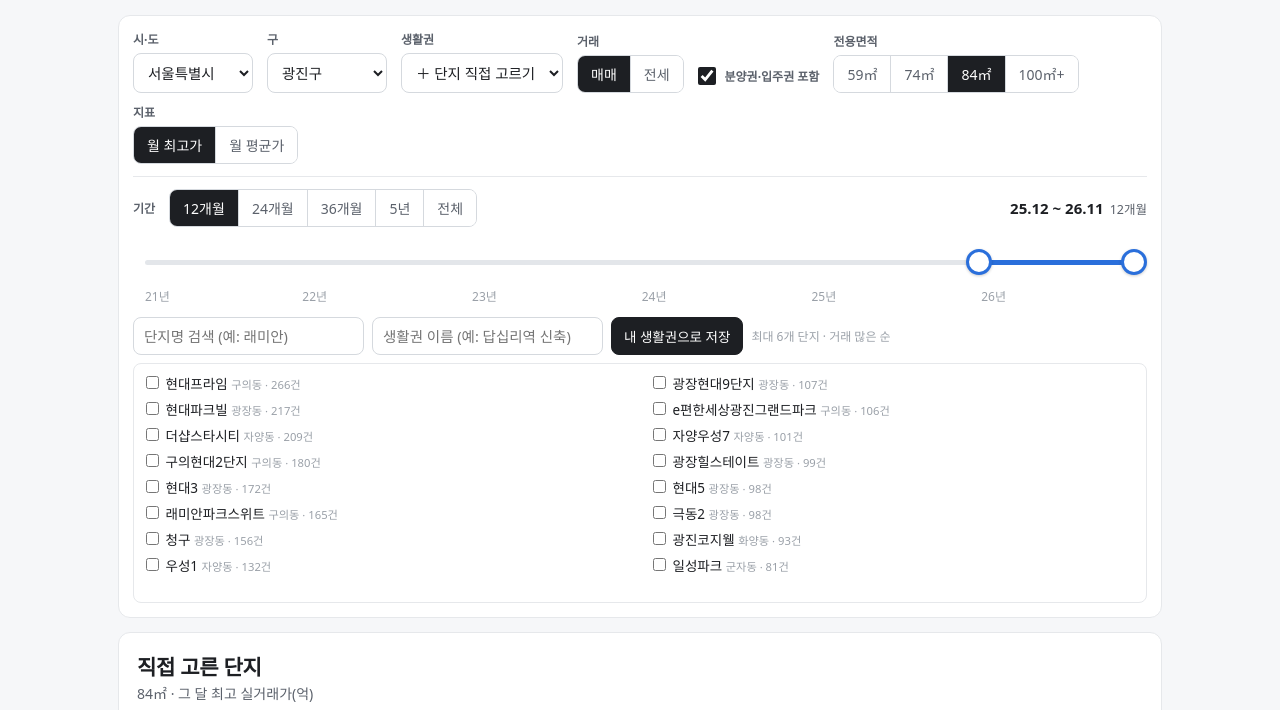
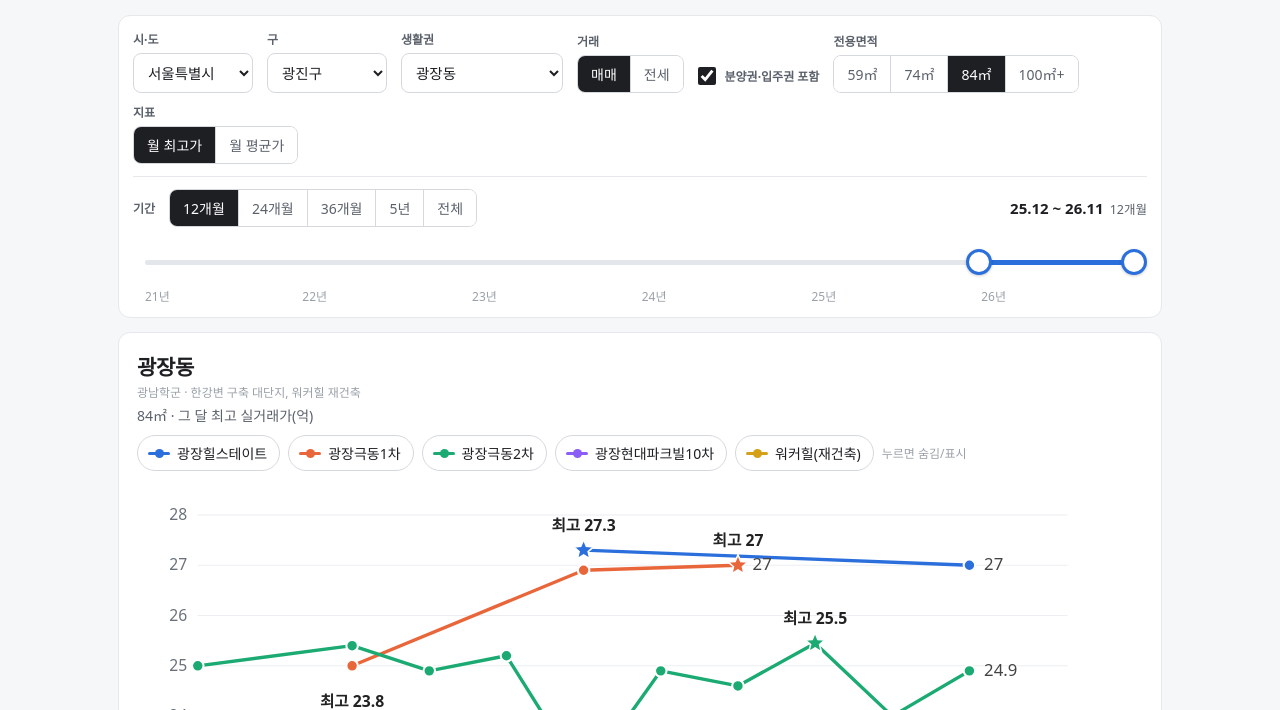
Before and after one commit to apexman01/silgeorae, a plain HTML site: page docs/index.html in a window 1280 px wide. Shown: the part 81-791 px from the top of the page. Drawn offline with Linux system fonts and the light colour scheme.

Commit message:
성동구·광진구 생활권 추가, 띄어쓰기 다른 단지명 합치기
Co-Authored-By: Claude Opus 5.5 <noreply@anthropic.com>
Claude-Session: https://claude.ai/code/session_014Zff4FQ18iQVd2LJq4HuKV

```diff
--- a/docs/index.html
+++ b/docs/index.html
@@ -155,6 +155,7 @@ const INDEX = window.DATA_INDEX || { regions: {}, months: [] };
 let DATA = null, PRESALE = [], CX = [];
 function srcRows() { return state.type === "sale" ? (state.presale ? DATA.sale.concat(PRESALE) : DATA.sale) : DATA.jeonse; }
 const $ = id => document.getElementById(id);
+const norm = s => String(s).replace(/\s+/g, "").toLowerCase();
 
 /* ---------- 데이터: 구를 고를 때 그 구 파일만 불러오기 ---------- */
 const allMonths = INDEX.months;
@@ -237,11 +238,17 @@ function renderPicker() {
   const q = $("pickSearch").value.trim();
   const counts = {};
   srcRows().forEach(r => { counts[r[0]] = (counts[r[0]] || 0) + 1; });
-  const list = CX.filter(c => c.sido === state.sido && c.gu === state.gu && (!q || c.name.includes(q)))
-    .sort((a, b) => (counts[b.i] || 0) - (counts[a.i] || 0));
+  // 띄어쓰기만 다른 이름(분양권 자료 등)은 하나로 합쳐 보여주기
+  const merged = {};
+  CX.filter(c => !q || norm(c.name).includes(norm(q))).forEach(c => {
+    const k = norm(c.name), m = merged[k] || (merged[k] = { name: c.name, dong: c.dong, n: 0, best: -1 });
+    const n = counts[c.i] || 0; m.n += n;
+    if (n > m.best) { m.best = n; m.name = c.name; m.dong = c.dong; }
+  });
+  const list = Object.values(merged).sort((a, b) => b.n - a.n);
   $("pickList").innerHTML = list.map(c => {
     const on = state.picked.includes(c.name);
-    return `<label><input type="checkbox" data-n="${c.name}" ${on ? "checked" : ""}> ${c.name} <small>${c.dong} · ${counts[c.i] || 0}건</small></label>`;
+    return `<label><input type="checkbox" data-n="${c.name}" ${on ? "checked" : ""}> ${c.name} <small>${c.dong} · ${c.n}건</small></label>`;
   }).join("") || `<div class="hint">검색 결과가 없어요</div>`;
   $("pickList").querySelectorAll("input").forEach(cb => cb.onchange = () => {
     const n = cb.dataset.n;
@@ -294,14 +301,18 @@ function currentComplexes() {
   const z = zonesFor(state.sido, state.gu)[state.zone];
   const names = (z.kind === "base") ? z.complexes : state.picked;
   return names.map(n => {
-    const c = CX.find(x => x.name === n && x.gu === state.gu && x.sido === state.sido);
-    return { name: n, label: (z.short && z.short[n]) || n, cx: c };
+    // "이름1|이름2"처럼 적으면 여러 이름을 한 단지로 합침. 띄어쓰기 차이는 자동으로 합침
+    // "이름@동"처럼 적으면 그 동의 단지만 (같은 이름이 여러 동에 있을 때)
+    const parts = n.split("|").map(p => { const [nm, dong] = p.split("@"); return { nm: norm(nm), dong }; });
+    const cxs = CX.filter(x => parts.some(p => p.nm === norm(x.name) && (!p.dong || x.dong.startsWith(p.dong))));
+    const built = cxs.map(x => x.built).filter(Boolean).sort()[0] || "-";
+    return { name: n, label: (z.short && z.short[n]) || n.split("|")[0].split("@")[0], cx: cxs.length ? { ...cxs[0], built } : null, idxs: new Set(cxs.map(x => x.i)) };
   });
 }
-function seriesFor(cxIdx) {
+function seriesFor(idxs) {
   const [lo, hi] = AREA_BANDS[state.area];
   const months = visMonths(), m0 = months[0], m1 = months[months.length - 1];
-  const rows = srcRows().filter(r => r[0] === cxIdx && r[1] >= lo && r[1] < hi && r[2] >= m0 && r[2] <= m1);
+  const rows = srcRows().filter(r => idxs.has(r[0]) && r[1] >= lo && r[1] < hi && r[2] >= m0 && r[2] <= m1);
   const chartRows = state.type === "jeonse" ? rows.filter(r => !r[6]) : rows;   // 전세 그래프는 신규 계약만
   const byM = {};
   chartRows.forEach(r => { (byM[r[2]] = byM[r[2]] || []).push(r); });
@@ -334,7 +345,7 @@ function render() {
   const metricLabel = state.metric === "max" ? "그 달 최고" : "그 달 평균";
   const title = z.kind === "pick" ? "직접 고른 단지" : z.name;
 
-  const series = list.map((c, k) => ({ ...c, color: COLORS[k % COLORS.length], ...(c.cx ? seriesFor(c.cx.i) : { pts: [], rows: [] }) }));
+  const series = list.map((c, k) => ({ ...c, color: COLORS[k % COLORS.length], ...(c.cx ? seriesFor(c.idxs) : { pts: [], rows: [] }) }));
   const shown = series.filter(s => !state.hidden.has(s.name));
   const vals = shown.flatMap(s => s.pts.filter(Boolean).map(p => p.v));
 
--- a/docs/lifezones.js
+++ b/docs/lifezones.js
@@ -46,6 +46,66 @@ window.LIFEZONES = {
           "장안현대홈타운(336)": "장안현대홈타운"
         }
       }
+    ],
+    "성동구": [
+      {
+        id: "sd-seongsu",
+        name: "성수",
+        note: "IT·패션·카페 상권 + 성수전략정비구역(한강변 초고층)",
+        complexes: ["트리마제", "아크로서울포레스트", "강변임광", "서울숲대림", "동아@성수동1가"],
+        short: { "강변임광": "강변임광(4지구)", "동아@성수동1가": "동아(성수)" }
+      },
+      {
+        id: "sd-wangsimni-haengdang",
+        name: "왕십리·행당",
+        note: "왕십리뉴타운 신축 + 4개 노선 환승 왕십리역",
+        complexes: ["센트라스", "텐즈힐(1단지)", "텐즈힐(2단지)", "서울숲리버뷰자이", "라체르보푸르지오써밋"],
+        short: { "텐즈힐(1단지)": "텐즈힐1", "텐즈힐(2단지)": "텐즈힐2", "라체르보푸르지오써밋": "라체르보푸르지오써밋" }
+      },
+      {
+        id: "sd-oksu-geumho",
+        name: "옥수·금호",
+        note: "3호선 + 동호대교로 강남 직결, 한강 조망 구릉지",
+        complexes: ["래미안옥수리버젠", "옥수파크힐스101동~116동|옥수파크힐스117동~125동", "옥수삼성", "이편한세상금호파크힐스", "신금호파크자이"],
+        short: { "래미안옥수리버젠": "래미안옥수리버젠", "옥수파크힐스101동~116동|옥수파크힐스117동~125동": "e편한옥수파크힐스", "이편한세상금호파크힐스": "e편한금호파크힐스" }
+      },
+      {
+        id: "sd-majang-sageun",
+        name: "마장·사근",
+        note: "동북선·한양대 인접, 축산시장 이전 부지",
+        complexes: ["현대@마장동", "세림@마장동", "왕십리삼성아파트", "신성미소지움@마장동", "왕십리금호어울림"],
+        short: { "현대@마장동": "마장현대", "세림@마장동": "마장세림", "왕십리삼성아파트": "왕십리삼성", "신성미소지움@마장동": "신성미소지움" }
+      }
+    ],
+    "광진구": [
+      {
+        id: "gj-gwangjang",
+        name: "광장동",
+        note: "광남학군 · 한강변 구축 대단지, 워커힐 재건축",
+        complexes: ["광장힐스테이트", "극동1@광장동", "극동2@광장동", "현대파크빌@광장동", "워커힐@광장동"],
+        short: { "극동1@광장동": "광장극동1차", "극동2@광장동": "광장극동2차", "현대파크빌@광장동": "광장현대파크빌10차", "워커힐@광장동": "워커힐(재건축)" }
+      },
+      {
+        id: "gj-jayang-guui",
+        name: "자양·구의",
+        note: "구의자양 재정비촉진지구 + 한강변 재건축(자양7)",
+        complexes: ["이스트폴|롯데캐슬 이스트폴", "더샵스타시티", "강변역 센트럴 아이파크", "e편한세상광진그랜드파크", "래미안파크스위트"],
+        short: { "이스트폴|롯데캐슬 이스트폴": "롯데캐슬이스트폴", "강변역 센트럴 아이파크": "강변역센트럴아이파크", "e편한세상광진그랜드파크": "e편한광진그랜드파크" }
+      },
+      {
+        id: "gj-hwayang-kondae",
+        name: "화양·건대",
+        note: "건대입구 상권 · 대학가",
+        complexes: ["광진코지웰", "화양현대", "브라운스톤@화양동", "씨즈건대힐스", "화양동동도센트리움캠퍼스파크"],
+        short: { "브라운스톤@화양동": "브라운스톤화양", "화양동동도센트리움캠퍼스파크": "동도센트리움" }
+      },
+      {
+        id: "gj-junggok-neung",
+        name: "중곡·능동",
+        note: "어린이대공원·아차산 배후 주거",
+        complexes: ["중곡1단지", "중곡2단지", "성원@중곡동", "에스케이@중곡동", "엘림퍼스트중곡동"],
+        short: { "성원@중곡동": "중곡성원", "에스케이@중곡동": "중곡SK" }
+      }
     ]
   }
 };
```
Also changed, not shown: README.md.
